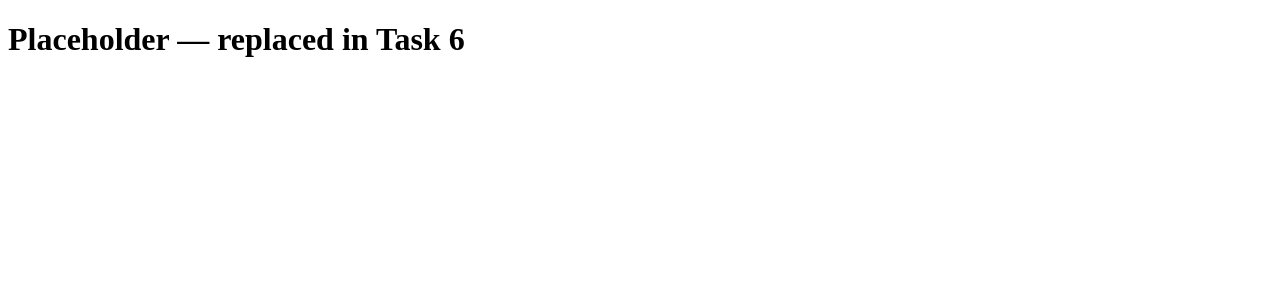
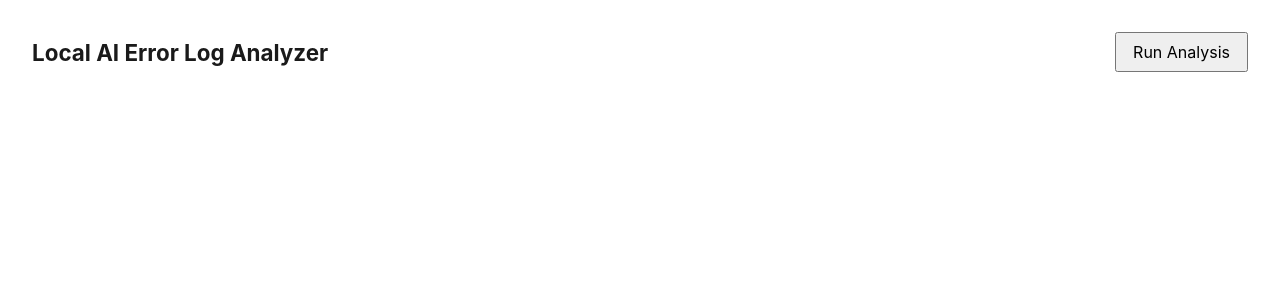
Before and after one commit to adiwirya/log-analyzer, a Flask app: page / in a window 1280 px wide. Shown: the top 300 px of the page. Run offline with Flask 3, Linux system fonts and the light colour scheme.

Commit message:
Add viewer template, styling, and run/poll wiring

```diff
--- /dev/null
+++ b/static/app.js
@@ -0,0 +1,63 @@
+const runBtn = document.getElementById("run-btn");
+const progressContainer = document.getElementById("progress-container");
+const progressBarFill = document.getElementById("progress-bar-fill");
+const progressText = document.getElementById("progress-text");
+const errorBanner = document.getElementById("error-banner");
+
+function showError(message) {
+  errorBanner.textContent = message;
+  errorBanner.classList.remove("hidden");
+}
+
+function renderResults(results) {
+  // Filled in by Task 7.
+  console.log("renderResults called with", results.length, "entries");
+}
+
+function poll() {
+  fetch("/status")
+    .then(res => res.json())
+    .then(status => {
+      if (status.error) {
+        progressContainer.classList.add("hidden");
+        runBtn.disabled = false;
+        runBtn.textContent = "Run Analysis";
+        showError(status.error);
+        return;
+      }
+
+      if (status.running) {
+        progressContainer.classList.remove("hidden");
+        const pct = status.total ? Math.round((status.current / status.total) * 100) : 0;
+        progressBarFill.style.width = pct + "%";
+        progressText.textContent = `${status.current}/${status.total} analyzed...`;
+        setTimeout(poll, 1500);
+      } else if (status.done) {
+        progressContainer.classList.add("hidden");
+        runBtn.disabled = false;
+        runBtn.textContent = "Run Analysis";
+        fetch("/results")
+          .then(res => res.json())
+          .then(renderResults);
+      }
+    });
+}
+
+runBtn.addEventListener("click", () => {
+  runBtn.disabled = true;
+  runBtn.textContent = "Running...";
+  errorBanner.classList.add("hidden");
+  fetch("/run-analysis", { method: "POST" })
+    .then(res => res.json())
+    .then(data => {
+      if (data.started) {
+        setTimeout(poll, 500);
+      } else {
+        runBtn.disabled = false;
+        runBtn.textContent = "Run Analysis";
+        showError(data.reason || "Could not start analysis");
+      }
+    });
+});
+
+renderResults(window.INITIAL_RESULTS);
--- /dev/null
+++ b/static/style.css
@@ -0,0 +1,28 @@
+* { box-sizing: border-box; font-family: -apple-system, "Segoe UI", Arial, sans-serif; }
+body { margin: 2rem; color: #1a1a1a; }
+header { display: flex; align-items: center; justify-content: space-between; margin-bottom: 1rem; }
+h1 { font-size: 1.4rem; margin: 0; }
+button { padding: 0.5rem 1rem; font-size: 1rem; cursor: pointer; }
+button:disabled { cursor: not-allowed; opacity: 0.5; }
+.hidden { display: none; }
+.error-banner { background: #fdecea; color: #611a15; padding: 0.75rem 1rem; border-radius: 4px; margin-bottom: 1rem; }
+
+#progress-container { margin-bottom: 1rem; }
+#progress-bar { background: #e0e0e0; border-radius: 4px; height: 10px; overflow: hidden; }
+#progress-bar-fill { background: #2563eb; height: 100%; width: 0%; transition: width 0.3s; }
+#progress-text { font-size: 0.85rem; color: #555; margin-top: 0.25rem; }
+
+#summary { display: flex; gap: 1.5rem; margin-bottom: 1.5rem; }
+.summary-item { background: #f5f5f5; border-radius: 6px; padding: 0.75rem 1rem; min-width: 120px; }
+.summary-item .label { font-size: 0.75rem; color: #666; display: block; }
+.summary-item .value { font-size: 1.3rem; font-weight: 600; }
+
+table { border-collapse: collapse; width: 100%; }
+th, td { text-align: left; padding: 0.5rem 0.75rem; border-bottom: 1px solid #eee; font-size: 0.9rem; vertical-align: top; }
+th { background: #fafafa; }
+
+.badge { padding: 0.15rem 0.5rem; border-radius: 4px; font-size: 0.75rem; font-weight: 600; color: #fff; }
+.badge-high { background: #dc2626; }
+.badge-medium { background: #d97706; }
+.badge-low { background: #059669; }
+.badge-unknown { background: #6b7280; }
--- a/templates/index.html
+++ b/templates/index.html
@@ -1,5 +1,47 @@
 <!DOCTYPE html>
-<html>
-<head><title>Local AI Error Log Analyzer</title></head>
-<body><h1>Placeholder — replaced in Task 6</h1></body>
+<html lang="en">
+<head>
+  <meta charset="UTF-8">
+  <title>Local AI Error Log Analyzer</title>
+  <link rel="stylesheet" href="{{ url_for('static', filename='style.css') }}">
+</head>
+<body>
+  <header>
+    <h1>Local AI Error Log Analyzer</h1>
+    <button id="run-btn" {% if not logs_exist %}disabled{% endif %}>Run Analysis</button>
+  </header>
+
+  {% if not logs_exist %}
+  <p class="error-banner">data/logs.json not found. Add a dataset file before running analysis.</p>
+  {% endif %}
+
+  <div id="progress-container" class="hidden">
+    <div id="progress-bar"><div id="progress-bar-fill"></div></div>
+    <p id="progress-text"></p>
+  </div>
+
+  <p id="error-banner" class="error-banner hidden"></p>
+
+  <section id="summary"></section>
+
+  <table id="results-table" class="hidden">
+    <thead>
+      <tr>
+        <th>Service</th>
+        <th>Level</th>
+        <th>Message</th>
+        <th>Category</th>
+        <th>Severity</th>
+        <th>Root Cause</th>
+        <th>Recommendation</th>
+      </tr>
+    </thead>
+    <tbody id="results-body"></tbody>
+  </table>
+
+  <script>
+    window.INITIAL_RESULTS = {{ (results or []) | tojson }};
+  </script>
+  <script src="{{ url_for('static', filename='app.js') }}"></script>
+</body>
 </html>
```
